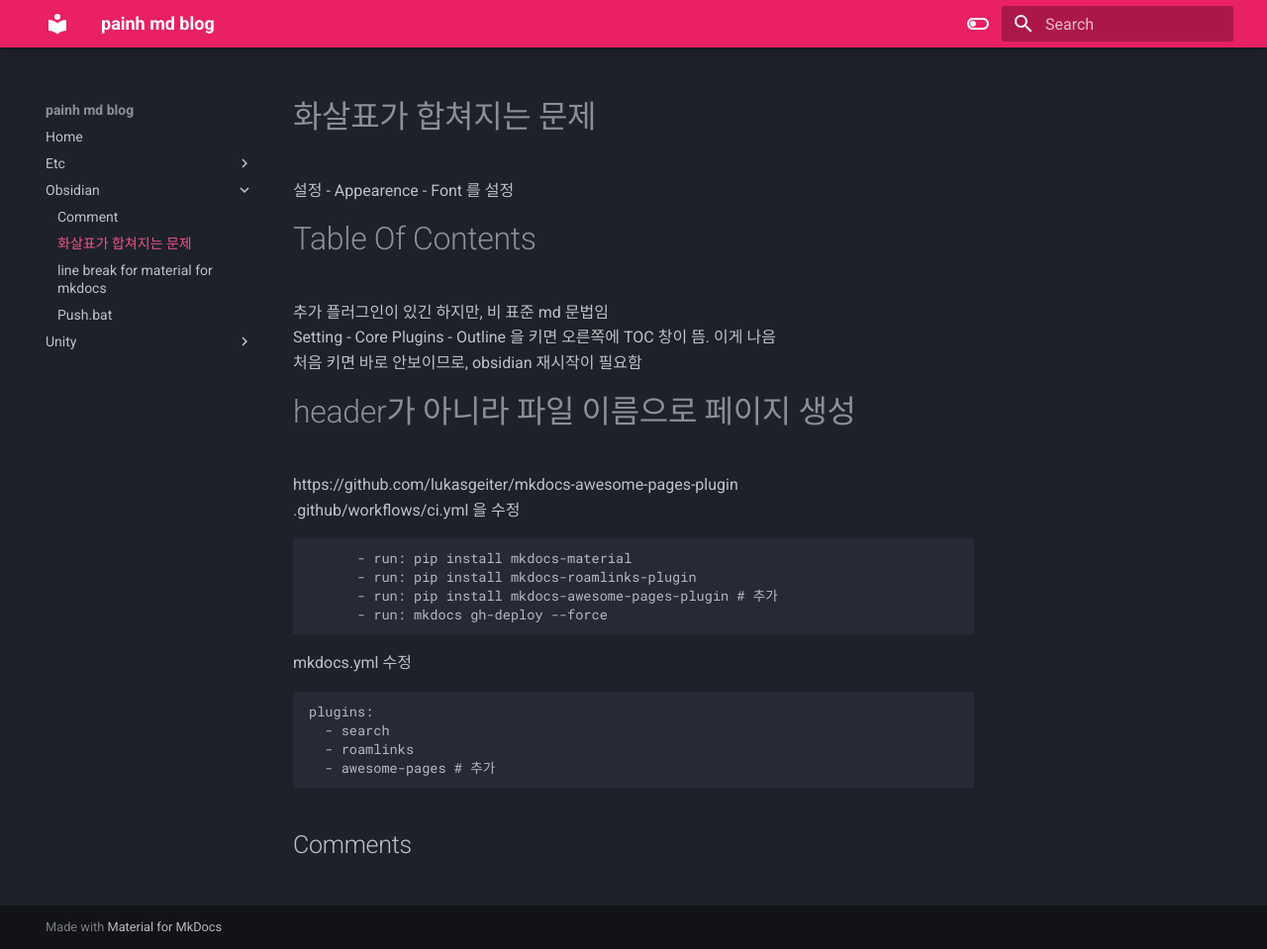
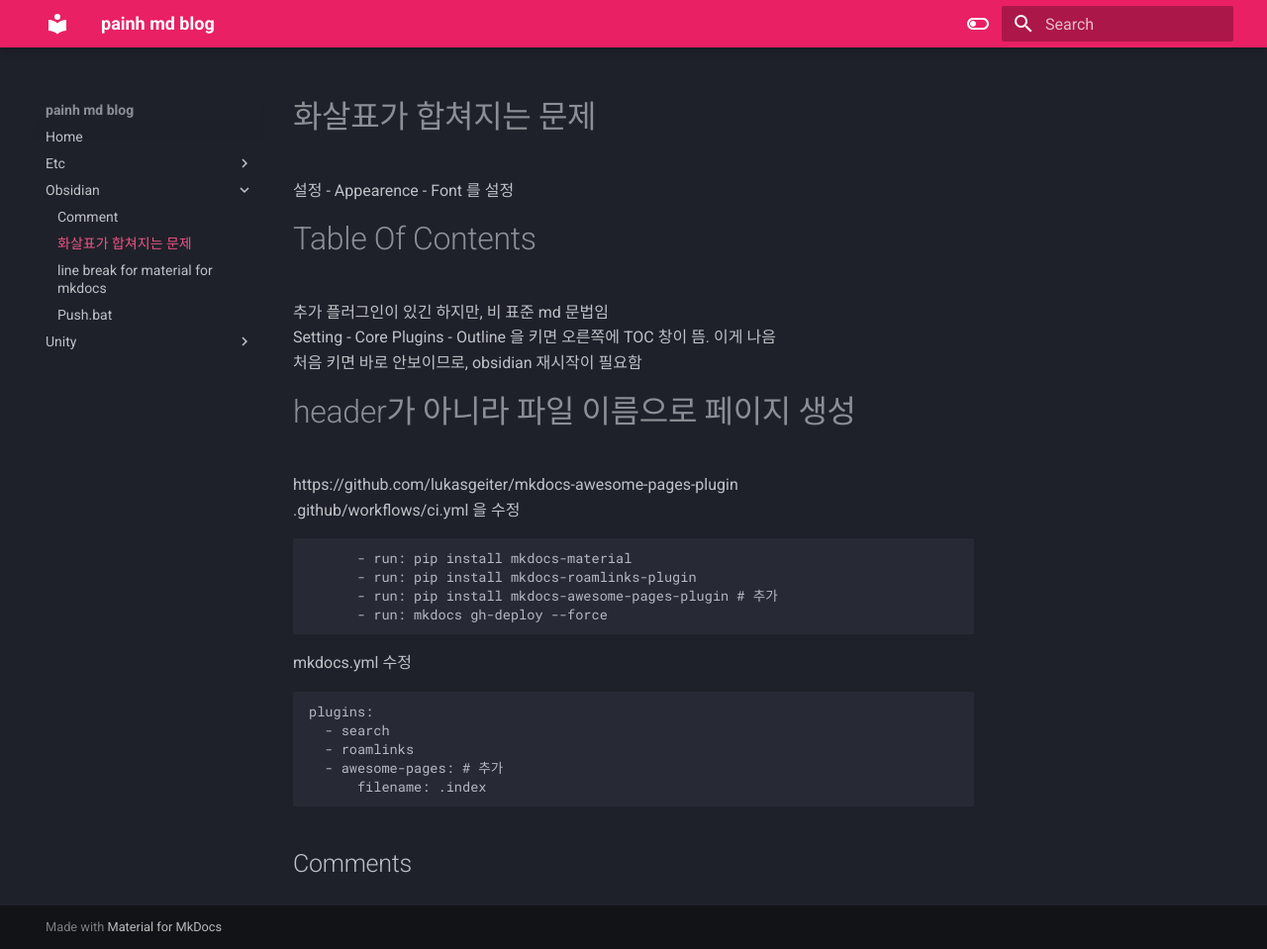
Before and after one commit to painh/md-blog, an MkDocs documentation site: the page built from docs/obsidian/Tips.md, in a window 1280 px wide and 959 px high. Shown: the whole window at 99% size. Built offline with MkDocs 1.6.1 and Material for MkDocs 9.7.7, drawn with Linux system fonts in a browser that asks for light colours; comment, search, counter and statistics services are not loaded.

Commit message:
autoCommit 5-052-20.162801

````diff
--- a/docs/obsidian/Tips.md
+++ b/docs/obsidian/Tips.md
@@ -20,5 +20,6 @@ mkdocs.yml 수정
 plugins:
   - search
   - roamlinks
-  - awesome-pages # 추가
+  - awesome-pages: # 추가
+	  filename: .index
 ```
--- a/mkdocs.yml
+++ b/mkdocs.yml
@@ -46,4 +46,5 @@ markdown_extensions:
 plugins:
   - search
   - roamlinks
-  - awesome-pages
+  - awesome-pages:
+    filename: .index
````
